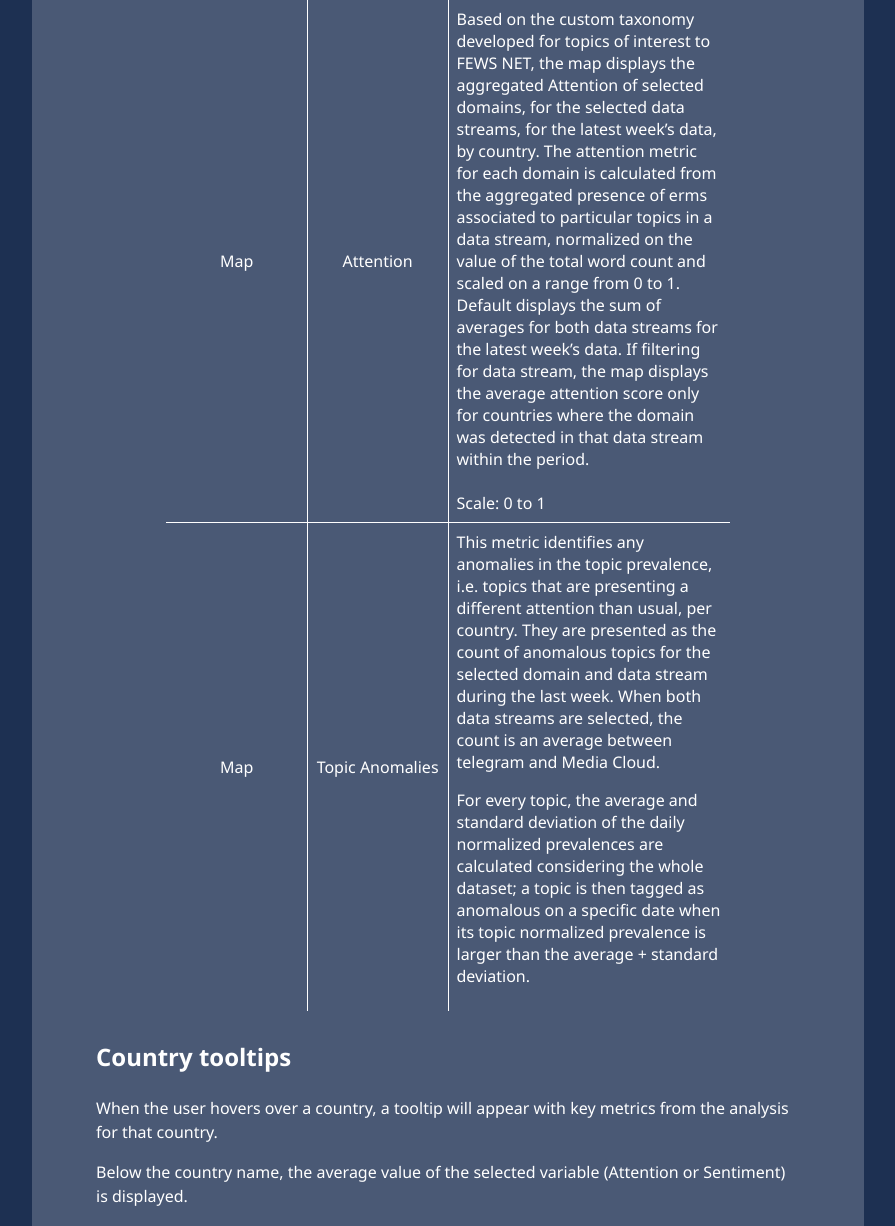
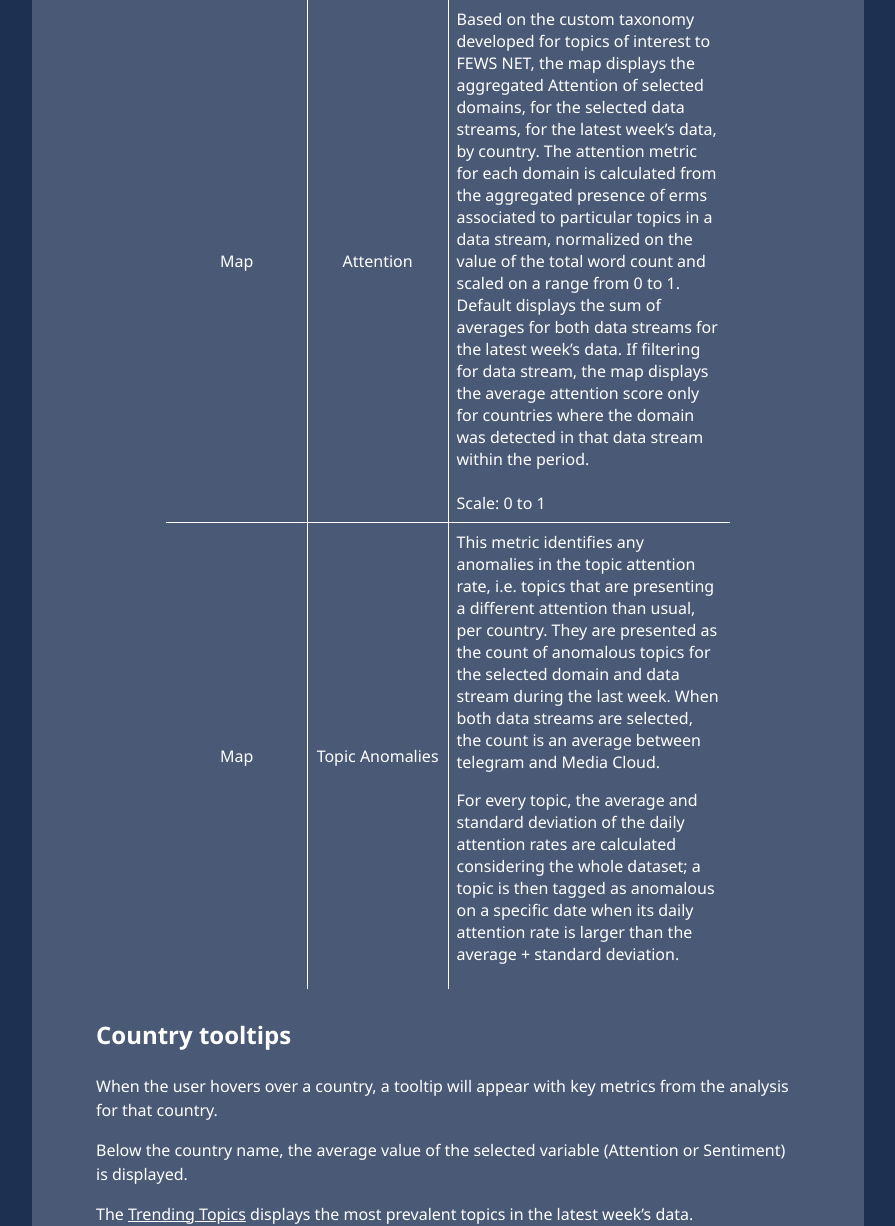
Before and after one commit to labaffa/flowsight, a FastAPI app: page /about in a window 1280 px wide. Shown: the part 3766-4992 px from the top of the page, without its empty margins (312-1207 px from the left). Run offline with FastAPI, Linux system fonts and the light colour scheme; parts of the project's set-up code (start-up, migrations or seed data) failed here and were passed over; some libraries are stand-ins or nearby versions.

Commit message:
refactor: align attention metrics with record-level presence

```diff
--- a/flowsight/templates/about.html
+++ b/flowsight/templates/about.html
@@ -186,7 +186,7 @@
                                 <td>
                                     <p>
                                         This metric identifies any anomalies in the topic
-                                        prevalence, i.e. topics that are presenting a
+                                        attention rate, i.e. topics that are presenting a
                                         different attention than usual, per country.
                                         They are presented as the count of anomalous
                                         topics for the selected domain and data stream
@@ -197,10 +197,10 @@
 
                                     <p>
                                         For every topic, the average and standard
-                                        deviation of the daily normalized prevalences are
+                                        deviation of the daily attention rates are
                                         calculated considering the whole dataset; a topic
                                         is then tagged as anomalous on a specific date
-                                        when its topic normalized prevalence is larger
+                                        when its daily attention rate is larger
                                         than the average + standard deviation.
                                     </p>
 
@@ -265,7 +265,7 @@
                         <td>
                             <p>
                                 Comparative overview of topic anomalies, by data source (news and social media).
-                                The metric identifies any anomalies in topic prevalence,
+                                The metric identifies any anomalies in topic attention rate,
                                 i.e. topics that are presenting a different attention than usual.
                             </p>
                             <p>
@@ -275,9 +275,9 @@
                             </p>
                             <p>
                                 For every topic, the average and standard deviation of the daily
-                                normalized prevalences are calculated considering the whole dataset;
+                                attention rates are calculated considering the whole dataset;
                                 a topic is then tagged as anomalous on a specific date when its
-                                topic normalized prevalence is larger than the average + standard deviation.
+                                daily attention rate is larger than the average + standard deviation.
 
                             </p>
 
@@ -292,10 +292,10 @@
                                 Based on the custom taxonomy developed for 117 topics of interest to FEWS NET, the default timeline displays the aggregated Attention metric over time for each data stream.
                             </p>
                             <p>
-                                By default, when no topic is filtered, the visualization displays an average of topic attention for all topics, for each data stream, per day.
+                                By default, when no topic is filtered, the visualization displays an average record-level attention rate for all topics, for each data stream, per day.
                             </p>
                             <p>
-                                Attention is based on topic prevalence, calculated from the presence of terms associated to a particular topic in a Telegram post or news story, normalized on the value of the total word count of that item and scaled on a range from 0 to 1.
+                                Attention is based on record presence: the share of Telegram posts or news stories in the selected period where a topic is detected at least once.
 
                             </p>
                             <p>
@@ -428,9 +428,8 @@ The daily sentiment score for each data stream is shown for the selected period.
                                     the for each Domain.
                                     </p>
                                     <p>
-                                        Attention is based on topic prevalence, calculated from the
-                                    presence of terms associated to a particular topic in a Telegram post, normalized
-                                    on the value of the total word count of that post and scaled on a range from 0 to 1
+                                        Attention is based on record presence: the share of Telegram posts in the
+                                    selected period where a topic in the selected domain is detected at least once.
                                     </p>
                                     <p>
                                         The visualization interacts with the filter bar
@@ -537,8 +536,8 @@ The daily sentiment score for each data stream is shown for the selected period.
                             the for each Domain.
                             </p>
                             <p>
-                                Attention is based on topic prevalence, calculated from the presence of terms associated to a particular topic in a news item’s headline, normalized
-                                on the value of the total word count of that headline and scaled on a range from 0 to 1.
+                                Attention is based on record presence: the share of news items in the
+                                selected period where a topic in the selected domain is detected at least once.
                             </p>
                             <p>
                                 The visualization interacts with the filter bar
--- a/flowsight/templates/info_boxes/media_attention.html
+++ b/flowsight/templates/info_boxes/media_attention.html
@@ -9,8 +9,8 @@
              <p>
                 Based on the custom taxonomy developed for 117 topics of interest to FEWS NET,
                 the default timeline displays the aggregated Attention metric over time for the for each Domain.
-                Attention is based on topic prevalence, calculated from the presence of terms associated to
-                a particular topic in a news story, normalized on the value of the total word count of that story and scaled to a range from 0 to 1.
+                Attention is based on record presence: the share of news stories in the selected period
+                where at least one topic in the domain is detected. Scale: 0 to 1.
              </p>
          </div>
 
--- a/flowsight/templates/info_boxes/overall_anomalies.html
+++ b/flowsight/templates/info_boxes/overall_anomalies.html
@@ -8,7 +8,7 @@
                 <strong>
                     This bar chart presents a comparative overview of topic anomalies,
                     by data source (news and social media).
-                    The metric identifies any anomalies in topic prevalence, i.e. topics that are presenting a
+                    The metric identifies any anomalies in topic attention rate, i.e. topics that are presenting a
                     different attention than usual.
                 </strong>
              </p>
@@ -26,10 +26,10 @@
          <div class="info-box-section">
              <div class="info-box-header"></div>
              <p>
-                For every topic, the average and standard deviation of the daily normalized prevalences are
+                For every topic, the average and standard deviation of the daily attention rates are
                 calculated considering the whole dataset; a topic is then tagged as anomalous on a specific
                 date when its topic
-                normalized prevalence is larger than the average + standard deviation.
+                attention rate is larger than the average + standard deviation.
              </p>
 
          </div>
--- a/flowsight/templates/info_boxes/social_attention.html
+++ b/flowsight/templates/info_boxes/social_attention.html
@@ -9,8 +9,8 @@
              <p>
                 Based on the custom taxonomy developed for 117 topics of interest to FEWS NET, the default
                 timeline displays the aggregated Attention metric over time for the for each Domain.
-                Attention is based on topic prevalence, calculated from the presence of terms associated to a particular topic in a
-                Telegram post, normalized on the value of the total word count of that post and scaled to a range from 0 to 1.
+                Attention is based on record presence: the share of Telegram posts in the selected period
+                where at least one topic in the domain is detected. Scale: 0 to 1.
              </p>
          </div>
 
```
Also changed, not shown: flowsight/api/landing.py (+9 -4 lines), flowsight/static/js/landing.js (+7 -7 lines), flowsight/templates/info_boxes/overall_attention.html (+3 -4 lines).
